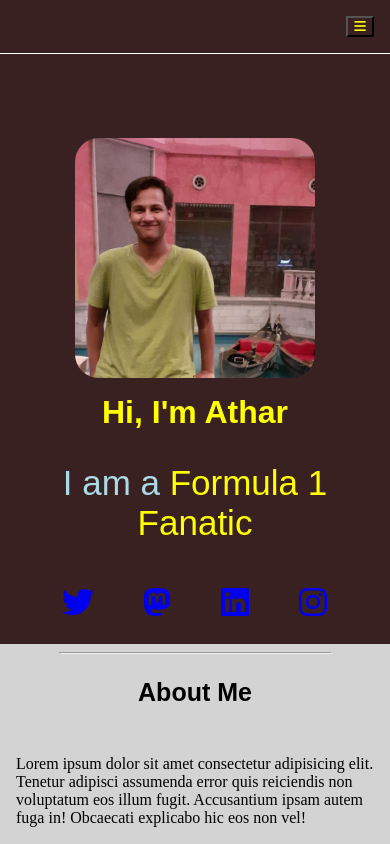
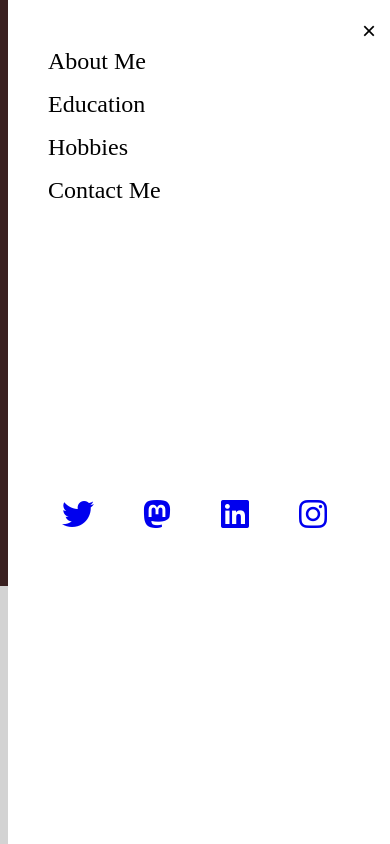
Before and after one commit to KingPin-1/Athar-Portfolio, a plain HTML site: page index.html in a window 390 px wide. Both pictures are taken after a click on the button 360 px from the left and 26 px from the top of the page. Shown: the top 844 px of the page. Drawn offline with Linux system fonts and the light colour scheme; a web font is replaced by a local one.

Commit message:
Responsive updates

```diff
--- a/index.html
+++ b/index.html
@@ -28,7 +28,8 @@
                 <a href="#hobbies">Hobbies</a>
                 <a href="#contact-me">Contact Me</a>
             </nav>
-            <section class="mobile-links">
+            <section id = "mobile-links" class="mobile-links">
+                <button id = 'close-menu'>&times;</button>
                 <ul>
                     <li><a href="#about-me">About Me</a></li>
                     <li><a href="#education">Education</a></li>
@@ -37,7 +38,9 @@
                 </ul>
             </section>
             <nav class="mobile-nav">
-                <button id="menu-btn"><i class="fa-solid fa-bars"></i></button>
+                <button id="menu-btn">
+                    <i id="burger" class="fa-solid fa-bars"></i>
+                </button>
             </nav>
         </header>
         <main class="container" id="main-intro">
@@ -71,7 +74,7 @@
             </div>
         </main>
         <hr />
-        <section class="about-me" id="#about-me">
+        <section class="about-me" id="about-me">
             <h3 class="about-me-head">About Me</h3>
             <p>
                 Lorem ipsum dolor sit amet consectetur adipisicing elit. Tenetur
@@ -155,5 +158,6 @@
         </section>
         <footer>Made with 💕 by Athar © 2023</footer>
         <script src="script.js"></script>
+        <script src="menu.js"></script>
     </body>
 </html>
--- /dev/null
+++ b/menu.js
@@ -0,0 +1,26 @@
+document.addEventListener('DOMContentLoaded', () => {
+    const Openbtn = document
+        .getElementById('menu-btn')
+        .addEventListener('click', showMenu);
+    const Closebtn = document
+        .getElementById('close-menu')
+        .addEventListener('click', closeMenu);
+    addClickToMenuItems();
+});
+
+function showMenu() {
+    const menu = document.getElementById('mobile-links');
+    menu.style.height = '100%';
+}
+
+function closeMenu() {
+    const menu = document.getElementById('mobile-links');
+    menu.style.height = '0%';
+}
+
+function addClickToMenuItems() {
+    const menuLinks = document.querySelectorAll('section#mobile-links a');
+    for (let menuLink of menuLinks) {
+        menuLink.addEventListener('click', closeMenu);
+    }
+}
--- a/style.css
+++ b/style.css
@@ -6,8 +6,8 @@ html {
 }
 body {
     background-color: lightgray;
-    height: 100vh;
-    width: 100vw;
+    height: 100%;
+    width: 100%;
     margin: 0;
 }
 hr {
@@ -23,27 +23,23 @@ header {
     padding: 16px;
     background-color: rgb(58, 33, 33);
 }
-header a {
+nav.default-nav a{
     text-decoration: none;
-    margin: 16px;
-    font-size: 22px;
+    margin: 8px;
+    font-size: 20px;
     color: yellow;
-    padding: 8px;
+    padding: 4px;
 }
 header a:hover {
     text-decoration: underline;
     background-color: hsl(0deg 0% 50.2% / 26%);
 }
-/* main {
-    padding-top: 5vh;
-} */
 main,
 section {
     width: auto;
     padding: 0 16px 0 16px;
 }
 .main-intro {
-    /* background-color: rgb(58, 33, 33); */
     color: yellow;
     width: 100%;
     margin: 0;
@@ -203,9 +199,50 @@ footer {
     text-align: center;
     min-height: 5vh;
 }
-
 .mobile-nav , .mobile-links {
     display: none;
+}
+
+section#mobile-links{
+    display: revert;
+    position: fixed;
+    padding: 0;
+    height: 0;
+    background: white;
+    width: 100%;
+    overflow: hidden;
+    top: 0;
+    z-index: 1;
+    transition: height 0.4s ease-in-out;
+}
+
+section#mobile-links ul {
+    margin-top: 48px;
+    list-style: none;
+}
+
+section#mobile-links li {
+    margin-bottom: 16px;
+    font-size: 1.5rem;
+}
+
+section#mobile-links a {
+    color: #000;
+    text-decoration: none;
+}
+
+section#mobile-links a:hover {
+    text-decoration: underline;
+}
+
+
+#close-menu {
+    position: absolute;
+    right: 16px;
+    top: 16px;
+    font-size: x-large;
+    border: none;
+    background: transparent;
 }
 
 @media ( width < 500px ) {
@@ -220,16 +257,16 @@ footer {
         background-color: transparent;
         display: block;
         margin-left: auto;
+        margin-right: 8px;
     }
-    #menu-btn:
     header {
         border: none;
         padding: 8px;
     }
-}
-
-@ media ( width <= 400px ){
-    .my-image{
-        width: 100vw;
+    .intro-text {
+        font-size: 1rem;
+    }
+    .main-intro {
+        font-size: 1.5rem;
     }
 }
```
